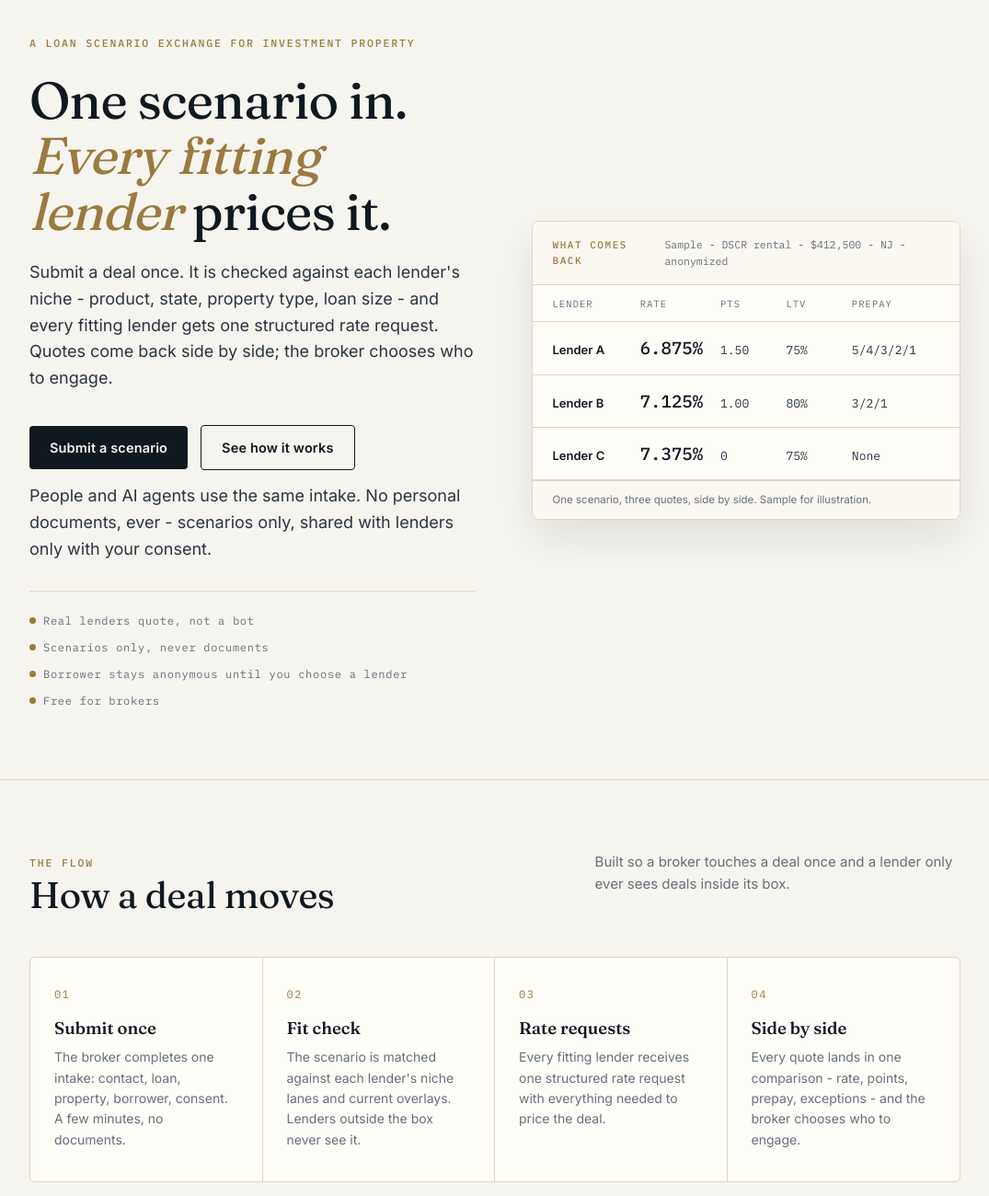
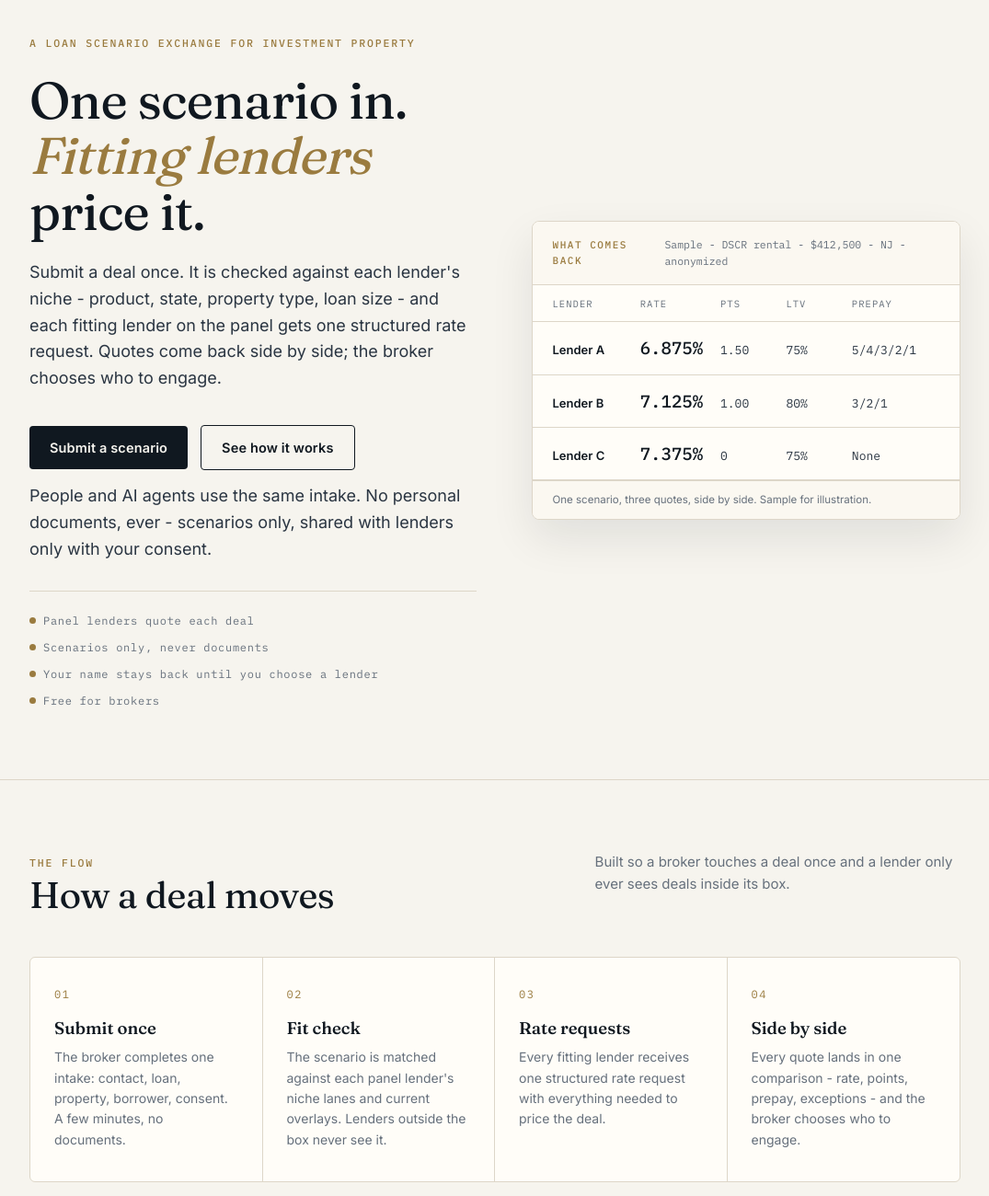
Before and after one commit to thehistoryhotseat/investor-loan-exchange, a plain HTML site: page index.html in a window 1280 px wide. Shown: the part 120-1420 px from the top of the page at 92% size, without its empty margins (102-1177 px from the left). Drawn offline with Linux system fonts and the light colour scheme.

Commit message:
Copy: drop 'every fitting lender' overclaim, cut 'not a bot', precise name-stays-back wording (Duet critique)

```diff
--- a/index.html
+++ b/index.html
@@ -3,10 +3,10 @@
 <head>
 <meta charset="UTF-8">
 <meta name="viewport" content="width=device-width, initial-scale=1.0">
-<title>Investor Loan Exchange - One scenario. Every fitting lender.</title>
+<title>Investor Loan Exchange - One scenario. Fitting lenders price it.</title>
 <meta name="description" content="A broker sends one loan scenario. Every lender whose niche it fits gets one rate request, and the quotes come back to one place.">
 <meta name="theme-color" content="#14263c">
-<meta property="og:title" content="Investor Loan Exchange - One scenario. Every fitting lender.">
+<meta property="og:title" content="Investor Loan Exchange - One scenario. Fitting lenders price it.">
 <meta property="og:description" content="Submit a deal once. Every lender whose niche it fits gets one rate request, and the quotes come back to one place.">
 <meta property="og:type" content="website">
 <link rel="canonical" href="https://thehistoryhotseat.github.io/investor-loan-exchange/">
@@ -256,17 +256,17 @@
   <div class="wrap hero-grid">
    <div>
     <span class="eyebrow">A loan scenario exchange for investment property</span>
-    <h1>One scenario in. <em>Every fitting lender</em> prices it.</h1>
-    <p>Submit a deal once. It is checked against each lender's niche - product, state, property type, loan size - and every fitting lender gets one structured rate request. Quotes come back side by side; the broker chooses who to engage.</p>
+    <h1>One scenario in. <em>Fitting lenders</em> price it.</h1>
+    <p>Submit a deal once. It is checked against each lender's niche - product, state, property type, loan size - and each fitting lender on the panel gets one structured rate request. Quotes come back side by side; the broker chooses who to engage.</p>
     <div class="hero-cta">
       <a class="btn" href="https://docs.google.com/forms/d/e/1FAIpQLSf4aSnVUgbuLZBY7al9B7nZREiuUOY6RG76RujXuQgLqkVZVQ/viewform?usp=header" target="_blank" rel="noopener">Submit a scenario</a>
       <a class="btn ghost" href="#how">See how it works</a>
     </div>
     <p class="hero-note">People and AI agents use the same intake. No personal documents, ever - scenarios only, shared with lenders only with your consent.</p>
     <div class="trust-row">
-      <span>Real lenders quote, not a bot</span>
+      <span>Panel lenders quote each deal</span>
       <span>Scenarios only, never documents</span>
-      <span>Borrower stays anonymous until you choose a lender</span>
+      <span>Your name stays back until you choose a lender</span>
       <span>Free for brokers</span>
     </div>
    </div>
@@ -299,7 +299,7 @@
       <div class="step">
         <div class="n">02</div>
         <h3>Fit check</h3>
-        <p>The scenario is matched against each lender's niche lanes and current overlays. Lenders outside the box never see it.</p>
+        <p>The scenario is matched against each panel lender's niche lanes and current overlays. Lenders outside the box never see it.</p>
       </div>
       <div class="step">
         <div class="n">03</div>
@@ -390,11 +390,11 @@
       <div class="lab">After you submit</div>
       <div class="ph">
         <h4>Fit check</h4>
-        <p>The scenario is checked against every lender's niche and current overlays. Lenders outside the box never see it.</p>
+        <p>The scenario is checked against each panel lender's niche and current overlays. Lenders outside the box never see it.</p>
       </div>
       <div class="ph">
         <h4>Rate requests out</h4>
-        <p>Each fitting lender gets one structured request. The borrower's identity stays back.</p>
+        <p>Each fitting panel lender gets one structured request. The borrower's name stays back.</p>
       </div>
       <div class="ph">
         <h4>Quotes, side by side</h4>
@@ -419,7 +419,7 @@
       </details>
       <details class="faq">
         <summary>Who sees my scenario?</summary>
-        <p>Only lenders whose niche it fits, and only after you consent on the intake. The borrower's identity stays back until you choose a lender and decide to engage it.</p>
+        <p>Only panel lenders whose niche it fits, and only after you consent on the intake. Your name and contact details stay with the exchange until you choose a lender and decide to engage it.</p>
       </details>
       <details class="faq">
         <summary>What do I need to submit?</summary>
```
Also changed, not shown: llms.txt.
